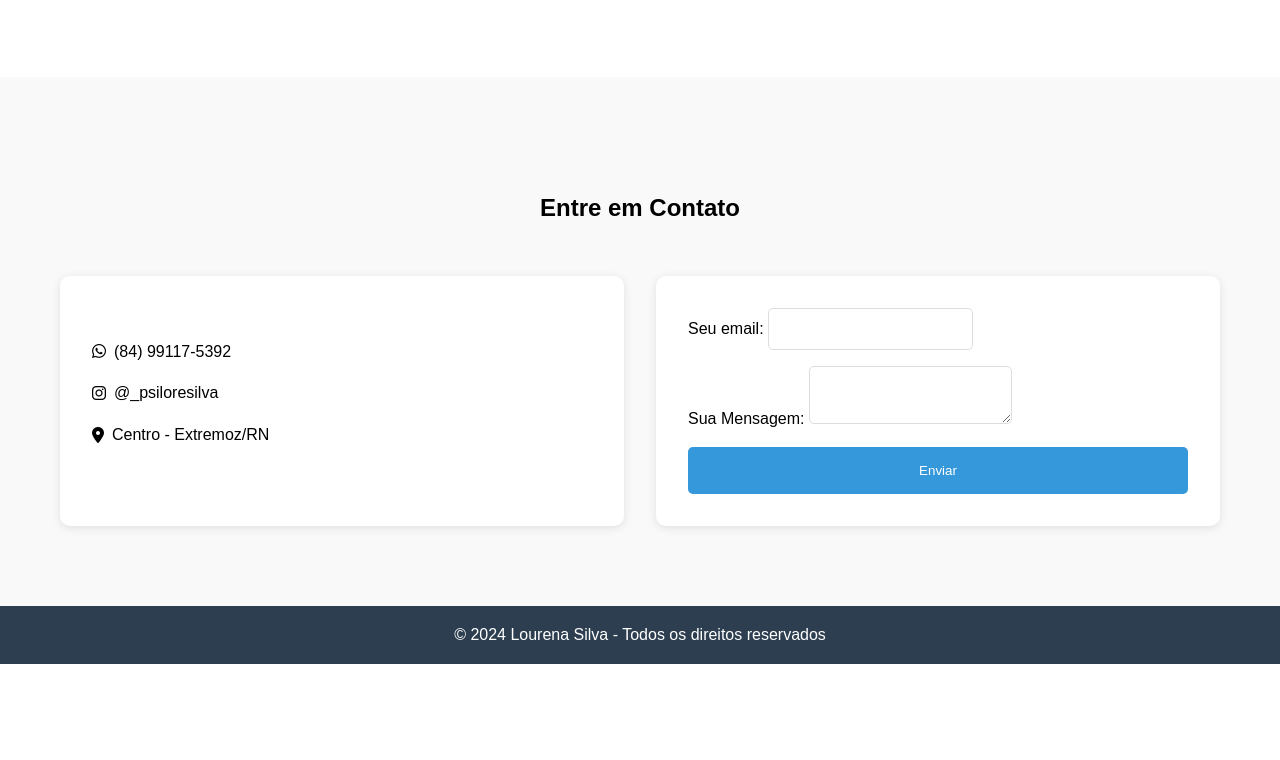
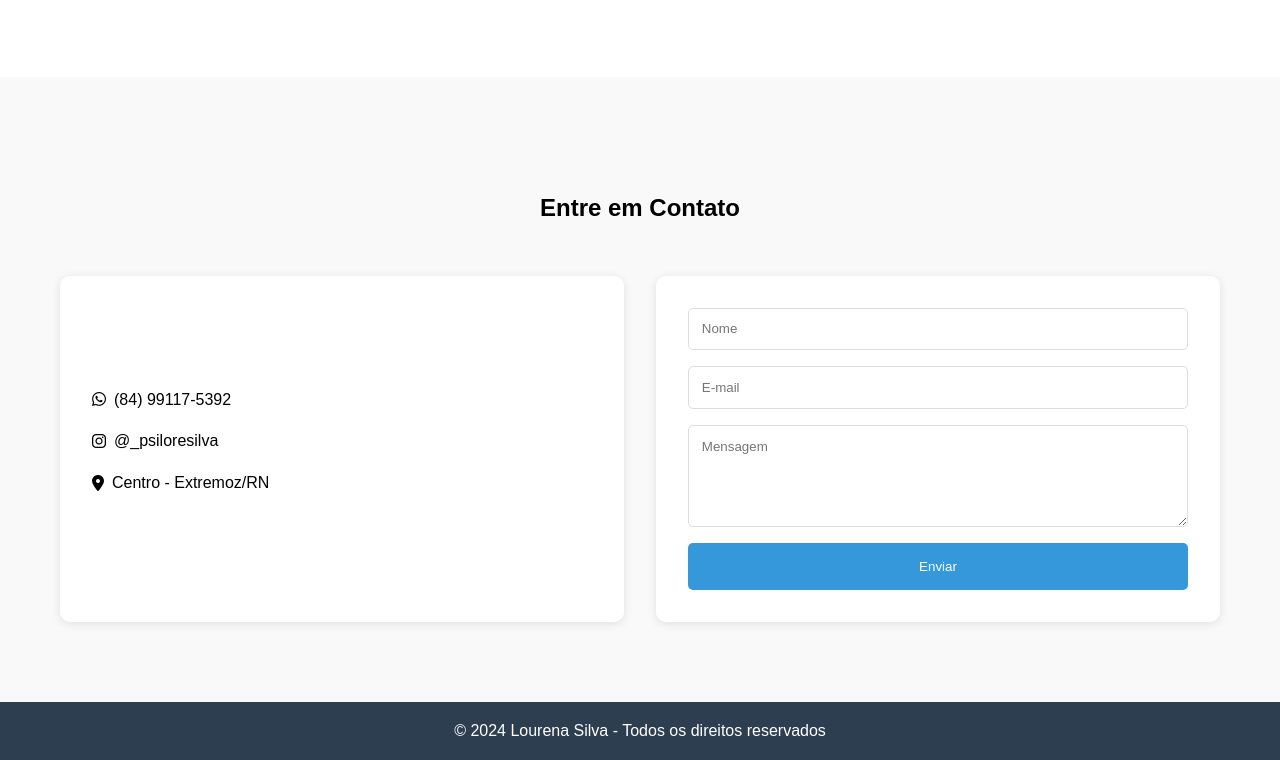
Before and after one commit to bebezinho1/testar_blog, a plain HTML site: page index.html in a window 1280 px wide. Shown: the part 2450-3210 px from the top of the page. Before the commit the page ends 3114 px from the top, so only its background shows below. Drawn offline with Linux system fonts and the light colour scheme.

Commit message:
Update index.html

```diff
--- a/index.html
+++ b/index.html
@@ -155,17 +155,10 @@
   action="https://formspree.io/f/xwpleywg"
   method="POST"
 >
-  <label>
-    Seu email:
-    <input type="email" name="email">
-  </label>
-  <label>
-    Sua Mensagem:
-    <textarea name="message"></textarea>
-  </label>
-  <!-- your other form fields go here -->
-  <button type="submit">Enviar</button>
-</form>
+   <input type="text" name="nome" placeholder="Nome" required />
+        <input type="email" name="email" placeholder="E-mail" required />
+        <textarea name="mensagem" placeholder="Mensagem" rows="5" required></textarea>
+        <button type="submit">Enviar</button>
     </div>
   </div>
     <script>
```
